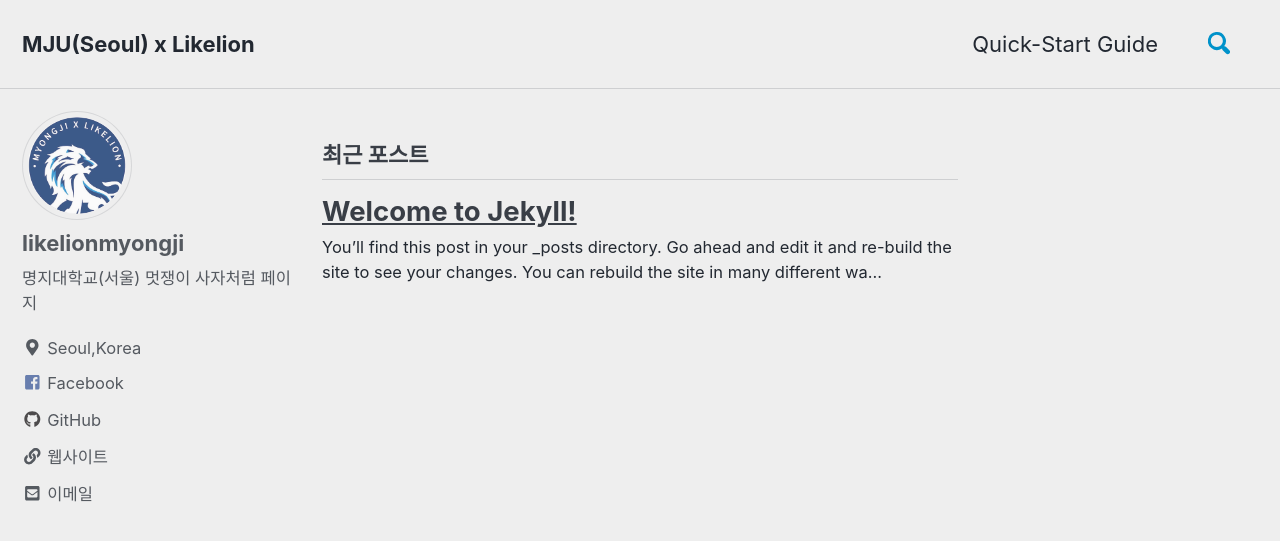
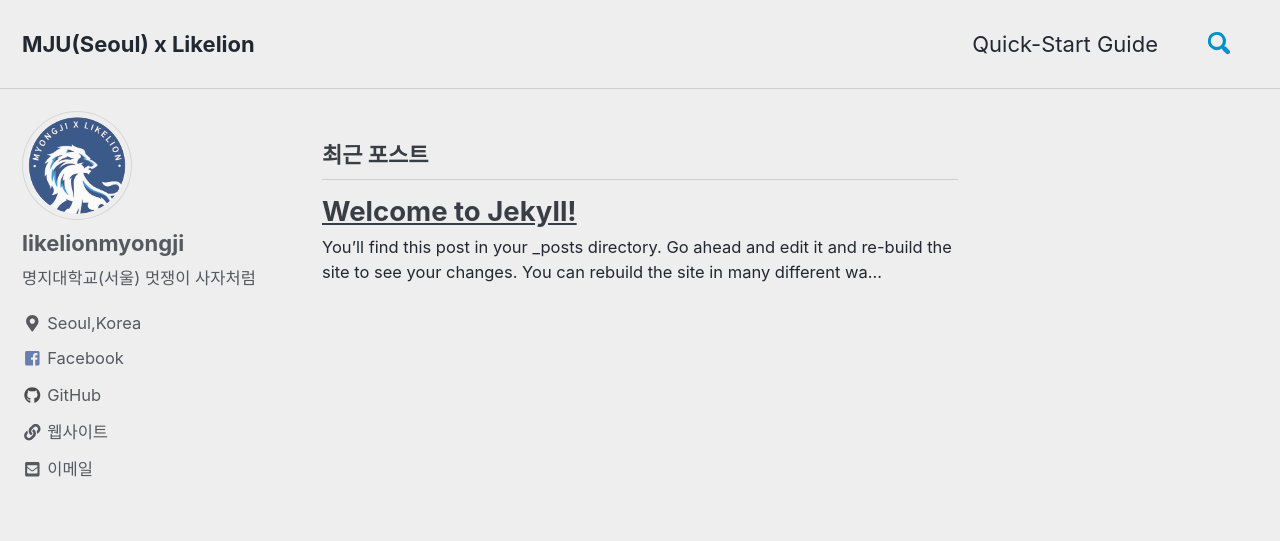
Before and after one commit to likelionmyongji/likelionmyongji.github.io, a Jekyll site: the page built from index.html, in a window 1280 px wide and 900 px high. Shown: the top 541 px of the window. Built offline with Jekyll 4.4.1, drawn with Linux system fonts in a browser that asks for light colours; cached includes are drawn as plain includes; nearby versions of some CDN libraries; the list of posts is cut into pages by our own code.

Commit message:
MJU(Seoul) x Likelion Homepage

```diff
--- a/_config.yml
+++ b/_config.yml
@@ -19,7 +19,7 @@
 title                    : "MJU(Seoul) x Likelion" # 블로그 좌측상단의 제목
 title_separator          : "-"
 name                     : "MJU(Seoul) x Likelion"
-description              : "명지대학교(서울) 멋쟁이 사자처럼 페이지"
+description              : "명지대학교(서울) 멋쟁이 사자처럼"
 url                      : "https://likelionmyongji.github.io" # the base hostname & protocol for your site e.g. "https://mmistakes.github.io"
 baseurl                  : "" # the subpath of your site, e.g. "/blog"
 repository               : "https://github.com/likelionmyongji/likelionmyongji.github.io" # GitHub username/repo-name e.g. "mmistakes/minimal-mistakes"
@@ -108,7 +108,7 @@
 author:
   name             : "likelionmyongji"
   avatar           : "/assets/images/bio-photo.jpg" # 프로필 사진
-  bio              : "명지대학교(서울) 멋쟁이 사자처럼 페이지"
+  bio              : "명지대학교(서울) 멋쟁이 사자처럼"
   location         : "Seoul,Korea"
   email            : ""
   uri              : "https://www.facebook.com/멋쟁이사자처럼-at-명지대학교-서울-273562306651581/?eid=ARCU-wpLNWDcknRi1_JzTho88f_yP-Pq2VUWB8n6cjKXNjI16Amsr2hCB-z2wzEf3tBaqcJonsRWm9Sf" # 웹사이트, 보통 지금 블로그 말고 링크해두고 싶은 사이트를 적는다.
```
